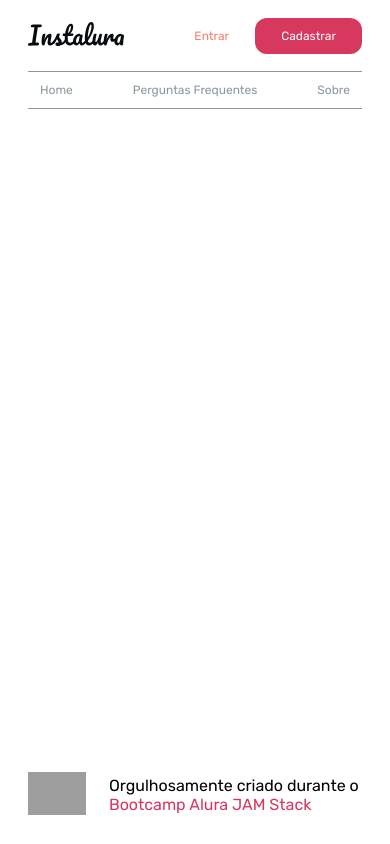
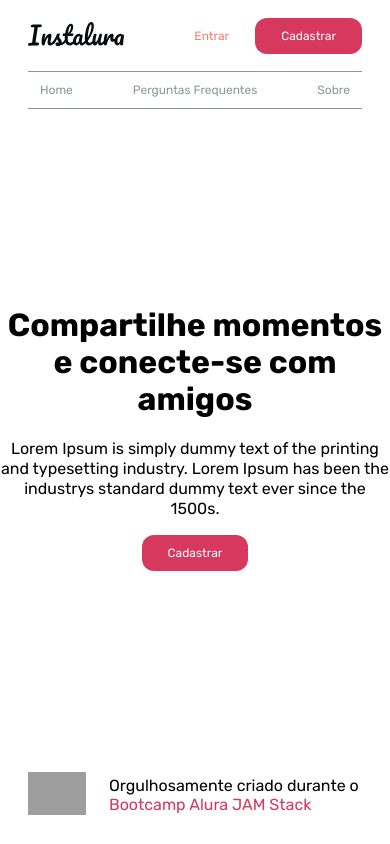
Before and after one commit to AdoniroSalles/instalura, a Next.js app: page / in a window 390 px wide. Built offline with nearby package versions, Linux system fonts and the light colour scheme; grey boxes are pictures that could not be loaded.

Commit message:
breakpoints textos

```diff
--- a/pages/index.js
+++ b/pages/index.js
@@ -4,6 +4,10 @@
 
 import Footer from "../src/components/commons/Footer";
 import Menu from "../src/components/commons/Menu";
+import Text from "../src/components/foundation/Text";
+import { Button } from "../src/components/commons/Button";
+
+
 
 export default function Home() {
     return (
@@ -16,6 +20,45 @@ export default function Home() {
         }}
         >
             <Menu />
+            <div>
+                <Text
+                    variant="title"
+                    tag="h1"
+                    color="tertiary.main"
+                    // textAlign = "center"
+                    textAlign={{
+                        xs: 'center',
+                        md: 'left',
+                    }}
+
+                >
+                    Compartilhe momentos e conecte-se com amigos
+                </Text>
+                <Text
+                    variant="paragraph1"
+                    tag="p"
+                    color="tertiary.light"
+                    textAlign={{
+                        xs: 'center',
+                        md: 'left',
+                    }}
+
+                >
+                    Lorem Ipsum is simply dummy text of the printing and typesetting industry.
+                    Lorem Ipsum has been the industrys standard dummy text ever since the 1500s.
+                </Text>
+
+                <Button
+                    variant="primary.main"
+                    margin={{
+                        xs: 'auto',
+                        md: 'initial',
+                    }}
+                    display="block"
+                >
+                    Cadastrar
+                </Button>
+            </div>
             <Footer />
         </div>
     )
--- a/src/components/commons/Button/index.js
+++ b/src/components/commons/Button/index.js
@@ -2,7 +2,7 @@ import styled, { css } from 'styled-components'
 import get from 'lodash/get'
 import { TextStyleVariantsMap } from '../../foundation/Text'
 import { breakpointsMedia } from '../../../theme/utils/breakpointsMedia'
-
+import { propToStyle } from '../../../theme/utils/propToStyle'
 
 
 const ButtonGhost = css`
@@ -25,7 +25,6 @@ export const Button = styled.button`
 
     ${(props) => {
         // console.log('Button',props.variant, props.theme, get(props.theme, `colors.${props.variant}.color`))
-        console.log(props)
         if (props.ghost) {
             return ButtonGhost
         }
@@ -47,5 +46,8 @@ export const Button = styled.button`
         `
     })}
 
+    ${propToStyle('margin')}
+    ${propToStyle('display')}
+
 
 `
--- a/src/components/foundation/Text/index.js
+++ b/src/components/foundation/Text/index.js
@@ -1,6 +1,7 @@
 import React from 'react'
 import PropTypes from 'prop-types'
 import styled, { css } from 'styled-components'
+import { propToStyle } from '../../../theme/utils/propToStyle'
 
 export const TextStyleVariantsMap = {
 
@@ -19,18 +20,21 @@ export const TextStyleVariantsMap = {
 
 }
 
+
 const TextBase = styled.span`
-     ${(props) =>  TextStyleVariantsMap[props.variant] }
-
+     ${(props) => TextStyleVariantsMap[props.variant]}
+     ${propToStyle('textAlign')}
 `
 
 //passa a tag html e os textos
 // as muda a tag do component
-export default function Text({ tag, variant, children }) {
+export default function Text({ tag, variant, children, ...props }) {
      return (
           <TextBase
                as={tag}
-               variant={variant} >
+               variant={variant}
+               {...props} //junta qualquer coisa q for passado depois
+          >
                { children}
           </TextBase>
      );
--- /dev/null
+++ b/src/theme/utils/propToStyle.js
@@ -0,0 +1,37 @@
+import { css } from "styled-components"
+import { breakpointsMedia } from "./breakpointsMedia"
+
+//deixa o texto com breakpoints
+export function propToStyle(propName) {
+     //pode ser string ou object
+     return function (props) {
+          const propValue = props[propName]
+
+          if (typeof propValue === 'string') {
+               return {
+                    [propName]: propValue
+               }
+          }
+
+          if (typeof propValue === 'object') {
+               return breakpointsMedia({
+                    xs: {
+                         [propName] : propValue.xs
+                    },
+                    sm: {
+                         [propName] : propValue.sm
+                    },
+                    md: {
+                         [propName] : propValue.md
+                    },
+                    lg: {
+                         [propName] : propValue.lg
+                    },
+                    xl: {
+                         [propName] : propValue.xl
+                    },
+               })
+          }
+     }
+
+}
```
